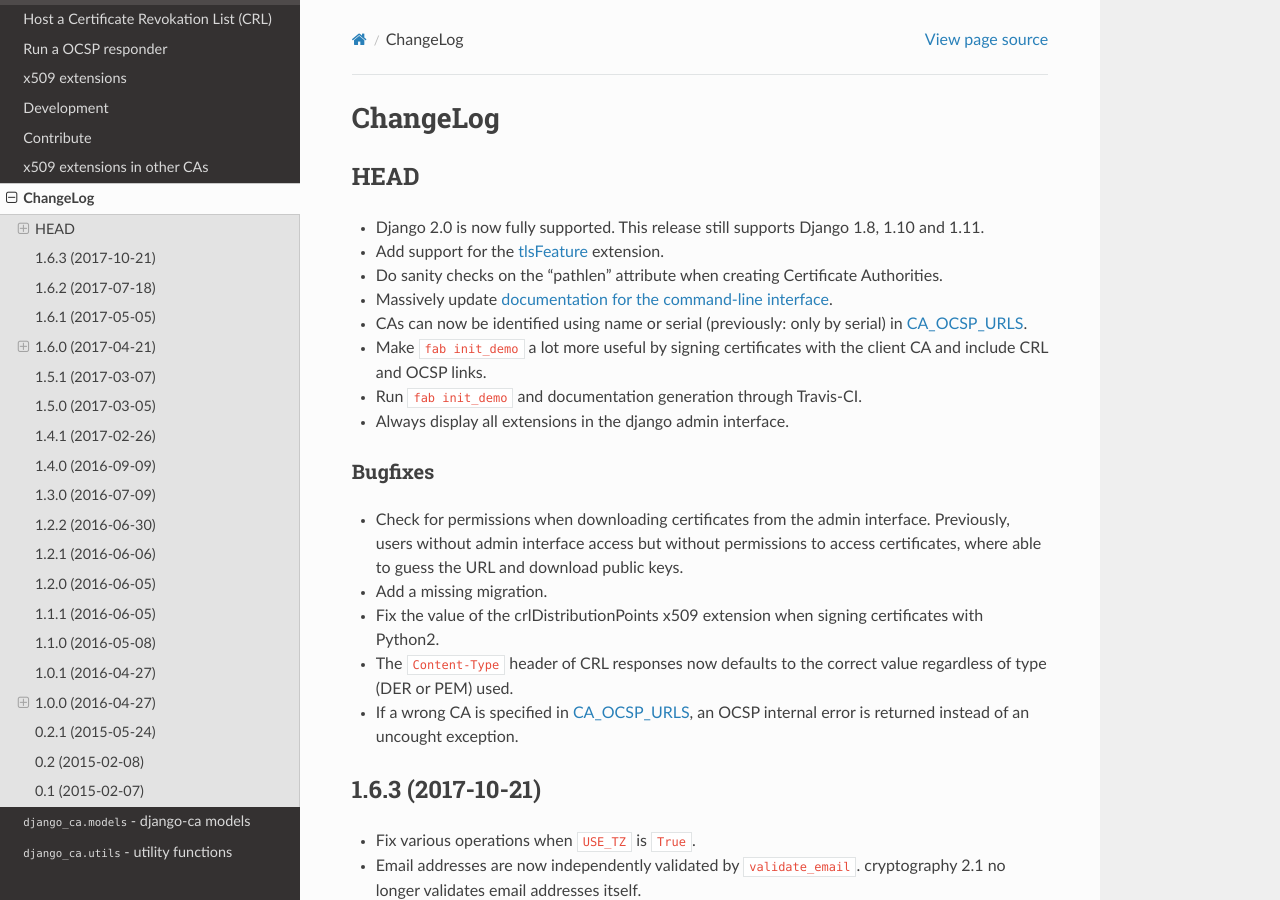
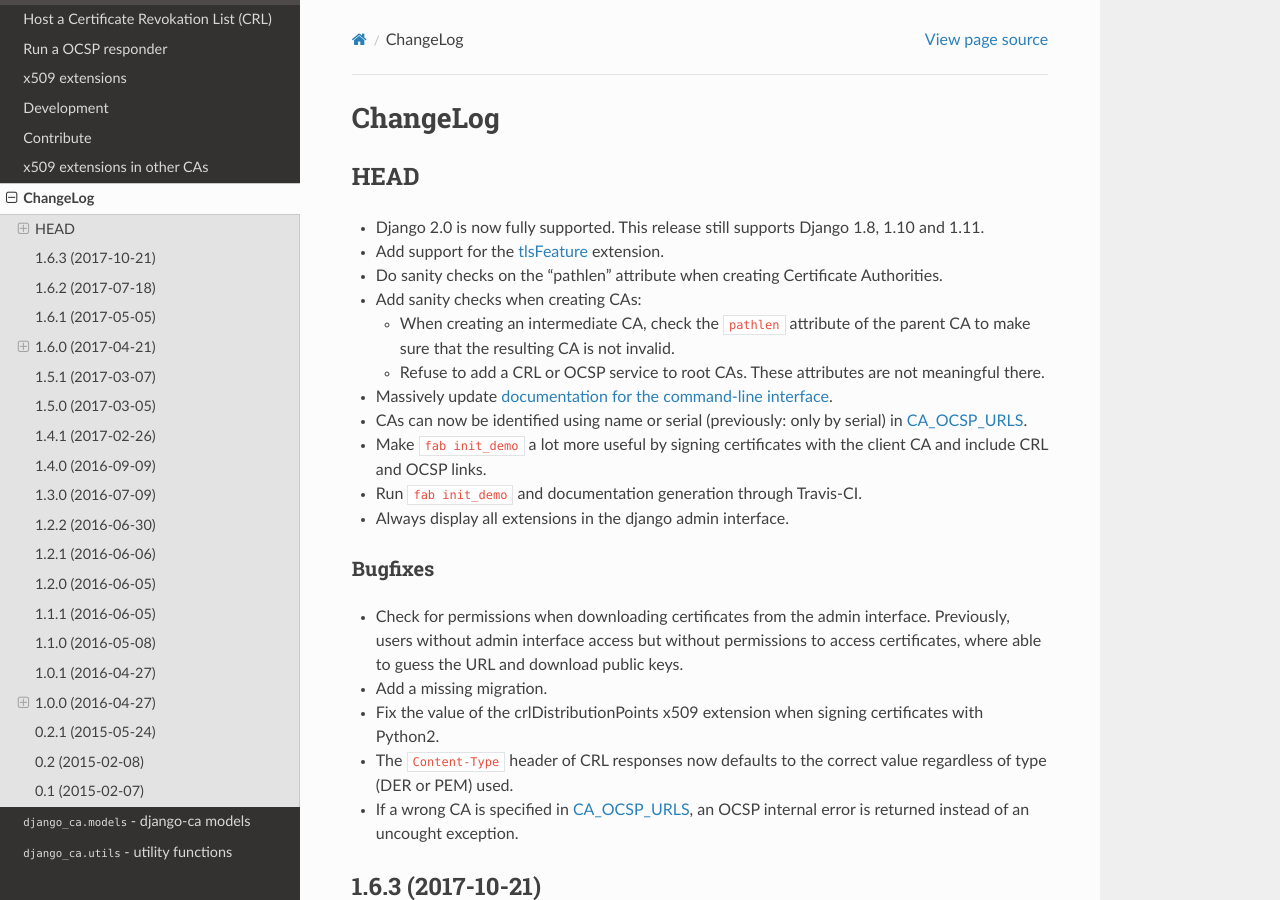
Before and after one commit to mathiasertl/django-ca, a Sphinx documentation site: the page built from docs/source/changelog.rst, in a window 1280 px wide and 900 px high. Built offline with Sphinx 7.4.7 and the Read the Docs theme 2.0.0, drawn with Linux system fonts in a browser that asks for light colours.

Commit message:
test for OCSP and CRL urls in root CAs

```diff
--- a/docs/source/changelog.rst
+++ b/docs/source/changelog.rst
@@ -11,6 +11,12 @@ HEAD
 * Django 2.0 is now fully supported. This release still supports Django 1.8, 1.10 and 1.11.
 * Add support for the :ref:`tlsFeature <extension-tls-feature>` extension.
 * Do sanity checks on the "pathlen" attribute when creating Certificate Authorities.
+* Add sanity checks when creating CAs:
+
+  * When creating an intermediate CA, check the ``pathlen`` attribute of the parent CA to make sure
+    that the resulting CA is not invalid.
+  * Refuse to add a CRL or OCSP service to root CAs. These attributes are not meaningful there.
+
 * Massively update :doc:`documentation for the command-line interface </cli/intro>`.
 * CAs can now be identified using name or serial (previously: only by serial) in
   :ref:`CA_OCSP_URLS <settings-ca-ocsp-urls>`.
```
Also changed, not shown: README.md (+4 -5 lines), 2 other files.
